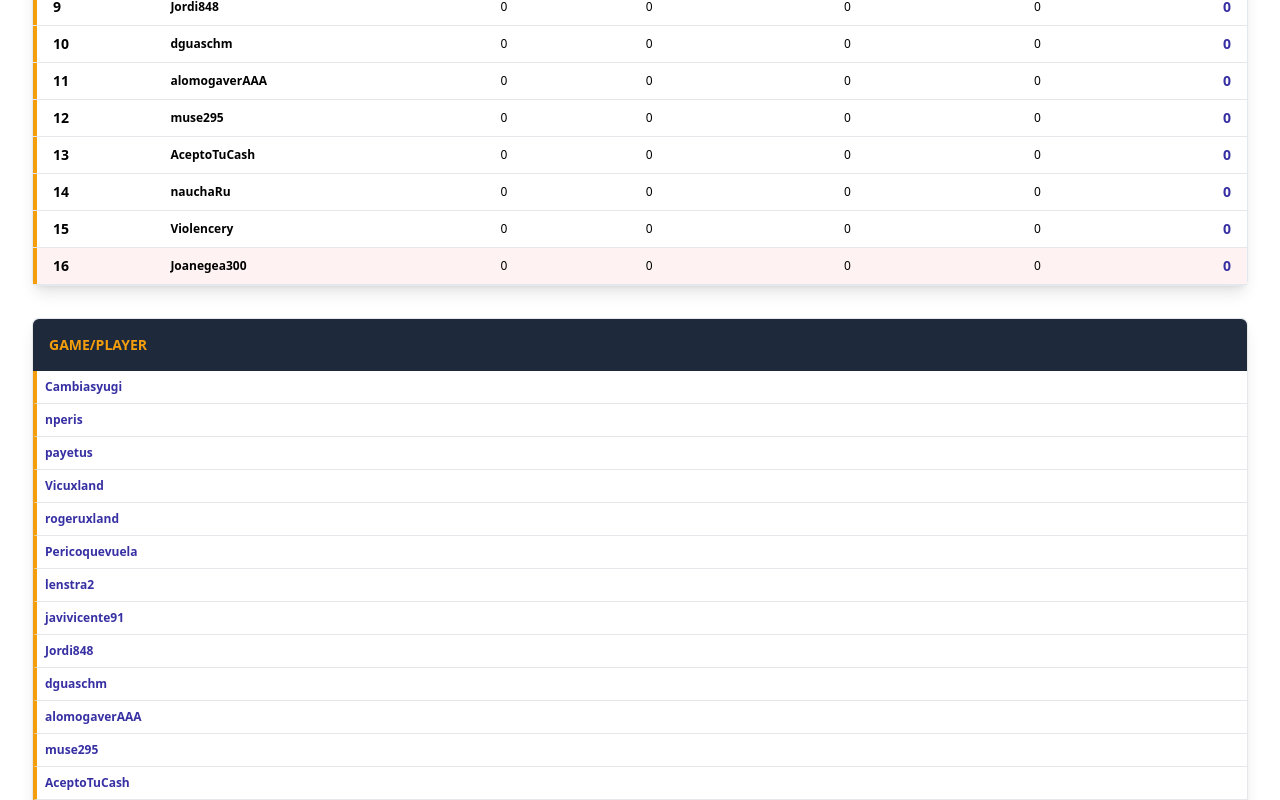
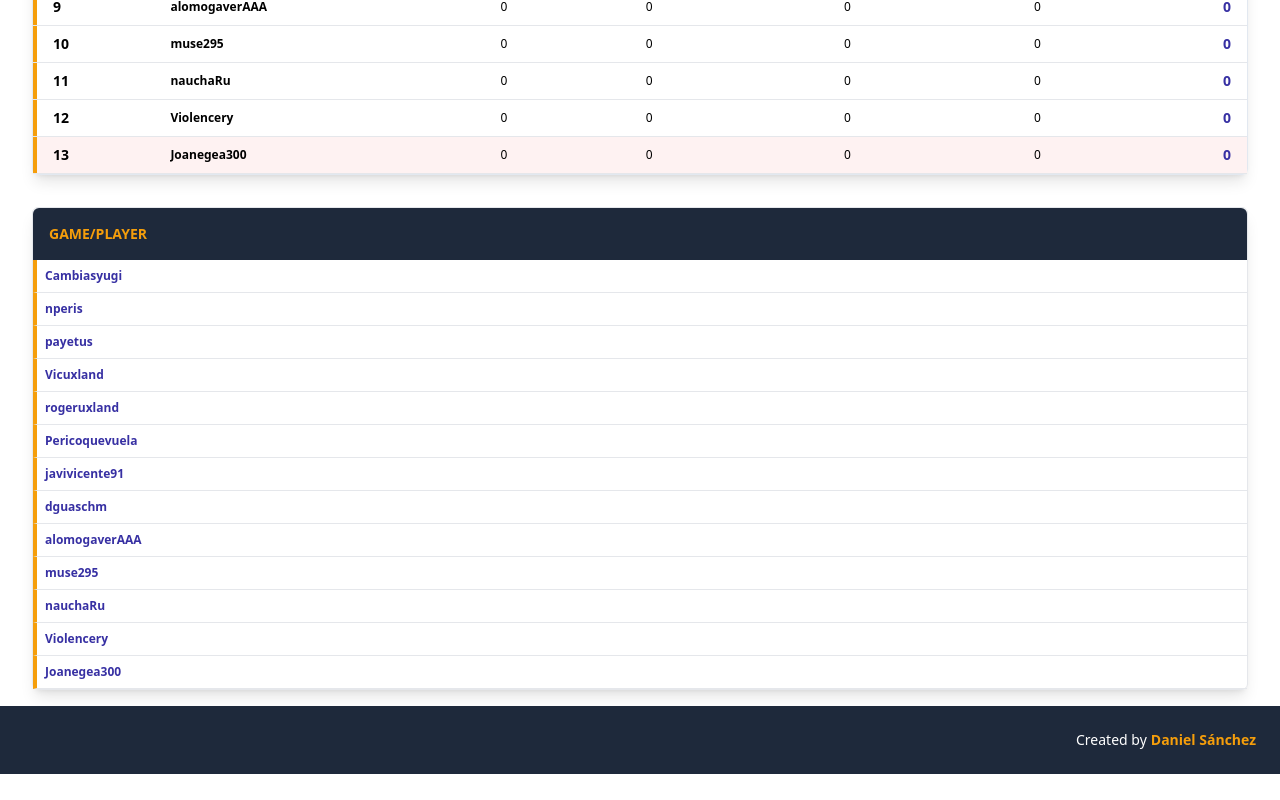
Before and after one commit to dguasch89/poker-league, a React (Vite) app: page / in a window 1280 px wide. Shown: the part 700-1500 px from the top of the page. After the commit the page ends 1474 px from the top, so only its background shows below. Built offline with nearby package versions, Linux system fonts and the light colour scheme.

Commit message:
chore: season 6 ready

```diff
--- a/src/UI/components/SeasonDetail.tsx
+++ b/src/UI/components/SeasonDetail.tsx
@@ -22,7 +22,9 @@ const getColsBySeasonType = (seasonType: number) => {
 
 export function SeasonDetail(props: SeasonDetailProps) {
   const players = usePlayersStore.getState().players;
-
+  const nonDeactivatedPlayers = players.filter(
+    (p: IPlayer) => !p.deactivatedFromSeason || props.season.id < p.deactivatedFromSeason
+  );
   return (
     <div>
       <div className="border rounded-md shadow-lg max-sm:hidden">
@@ -44,7 +46,7 @@ export function SeasonDetail(props: SeasonDetailProps) {
             </div>
           ))}
         </div>
-        {players.map((p: IPlayer) => (
+        {nonDeactivatedPlayers.map((p: IPlayer) => (
           <div
             key={p.id}
             style={{
--- a/src/UI/views/PointSystem.tsx
+++ b/src/UI/views/PointSystem.tsx
@@ -10,7 +10,7 @@ export function PointSystem() {
         not the same to win a game with 5 players compared to winning a game with 10 players.
       </h2>
 
-      {Object.values(pointSystem[2]).map(points => {
+      {Object.values(pointSystem[3]).map(points => {
         const totalPlayers = Object.values(points).length;
         return (
           <div key={totalPlayers} className="p-2 bg-slate-100 rounded-md">
--- a/src/domain/data/players.json
+++ b/src/domain/data/players.json
@@ -53,7 +53,8 @@
     "surname": "Bruguera",
     "nickname": "lenstra2",
     "lastSeasonPosition": 2,
-    "active": false
+    "active": false,
+    "deactivatedFromSeason": 4
   },
   {
     "id": 8,
@@ -69,7 +70,8 @@
     "surname": "Sanchez",
     "nickname": "Jordi848",
     "lastSeasonPosition": 14,
-    "active": false
+    "active": false,
+    "deactivatedFromSeason": 3
   },
   {
     "id": 10,
@@ -101,7 +103,8 @@
     "surname": "Barquín",
     "nickname": "AceptoTuCash",
     "lastSeasonPosition": 15,
-    "active": false
+    "active": false,
+    "deactivatedFromSeason": 2
   },
   {
     "id": 14,
--- a/src/domain/interfaces.ts
+++ b/src/domain/interfaces.ts
@@ -10,6 +10,7 @@ export interface IPlayer {
   nickname: string;
   lastSeasonPosition: number;
   active: boolean;
+  deactivatedFromSeason?: number;
 }
 
 export interface IKO {
--- a/src/domain/point-system.ts
+++ b/src/domain/point-system.ts
@@ -24,7 +24,20 @@ export const pointsByPosition2 = {
   12: {1: 31, 2: 23, 3: 18, 4: 15, 5: 13, 6: 11, 7: 9, 8: 7, 9: 5, 10: 0, 11: 0, 12: 0},
 } as TPointsByPosition;
 
+export const pointsByPosition3 = {
+  4: {1: 20, 2: 15, 3: 10, 4: 5},
+  5: {1: 22, 2: 17, 3: 12, 4: 8, 5: 5},
+  6: {1: 24, 2: 19, 3: 14, 4: 10, 5: 7, 6: 5},
+  7: {1: 26, 2: 21, 3: 16, 4: 12, 5: 9, 6: 6, 7: 5},
+  8: {1: 28, 2: 23, 3: 18, 4: 14, 5: 11, 6: 8, 7: 6, 8: 5},
+  9: {1: 30, 2: 25, 3: 20, 4: 16, 5: 13, 6: 10, 7: 8, 8: 6, 9: 5},
+  10: {1: 32, 2: 27, 3: 22, 4: 18, 5: 15, 6: 12, 7: 10, 8: 8, 9: 6, 10: 5},
+  11: {1: 34, 2: 29, 3: 24, 4: 20, 5: 17, 6: 14, 7: 12, 8: 10, 9: 8, 10: 6, 11: 5},
+  12: {1: 36, 2: 31, 3: 26, 4: 22, 5: 19, 6: 16, 7: 14, 8: 12, 9: 10, 10: 8, 11: 6, 12: 5},
+} as TPointsByPosition;
+
 export const pointSystem = {
   1: pointsByPosition1,
   2: pointsByPosition2,
+  3: pointsByPosition3,
 };
--- a/src/domain/shared.ts
+++ b/src/domain/shared.ts
@@ -98,7 +98,14 @@ export const getPlayerSeasonBestGamesPointsWithHandicap = (season: ISeason, play
 };
 
 export const sortPlayersByTotalSeasonPointsDesc = (season: ISeason, players: IPlayer[]) => {
-  return sortBy(players, p => getPlayerSeasonBestGamesPointsWithHandicap(season, p.id), 'desc');
+  const nonDeactivatedPlayers = players.filter(
+    (p: IPlayer) => !p.deactivatedFromSeason || season.id < p.deactivatedFromSeason
+  );
+  return sortBy(
+    nonDeactivatedPlayers,
+    p => getPlayerSeasonBestGamesPointsWithHandicap(season, p.id),
+    'desc'
+  );
 };
 
 export const getPlayerSeasonPointsPerGamePercentage = (season: ISeason, playerId: number): any => {
```
